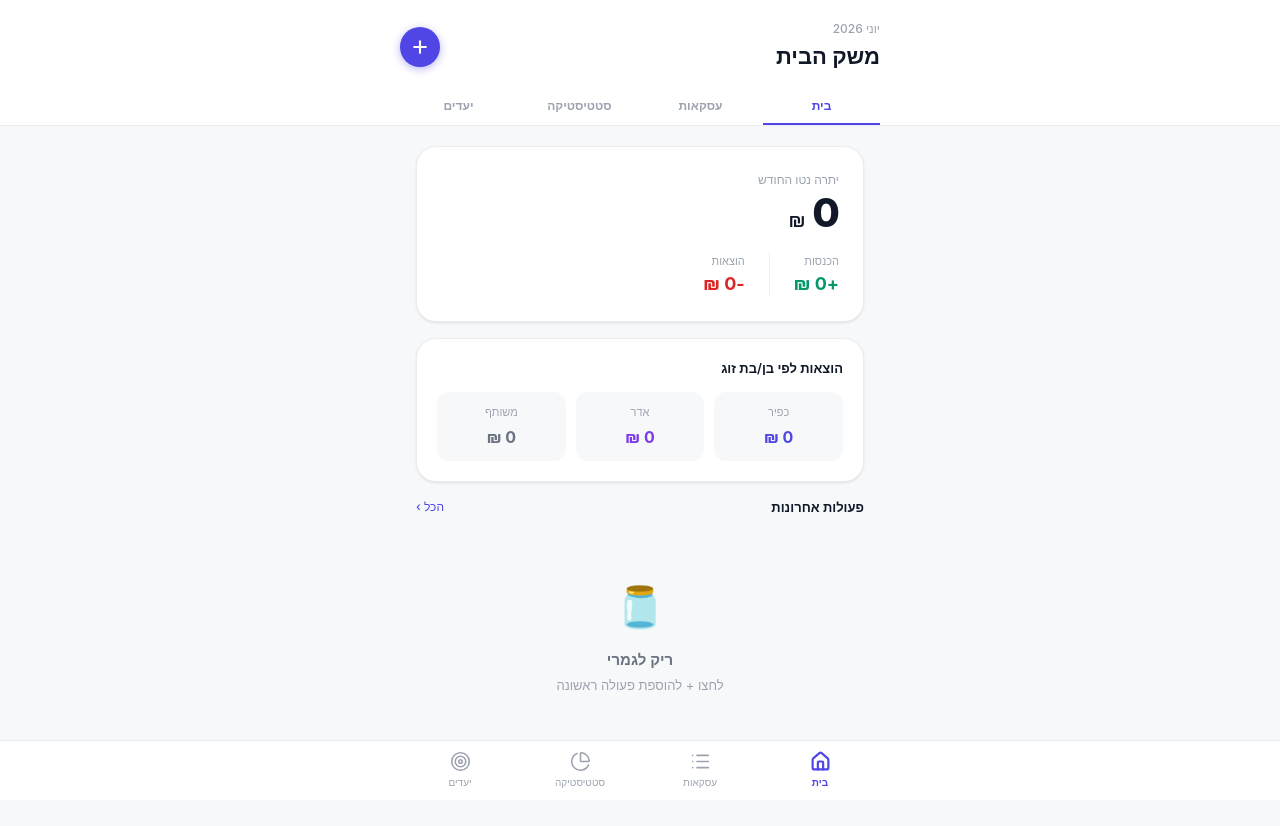
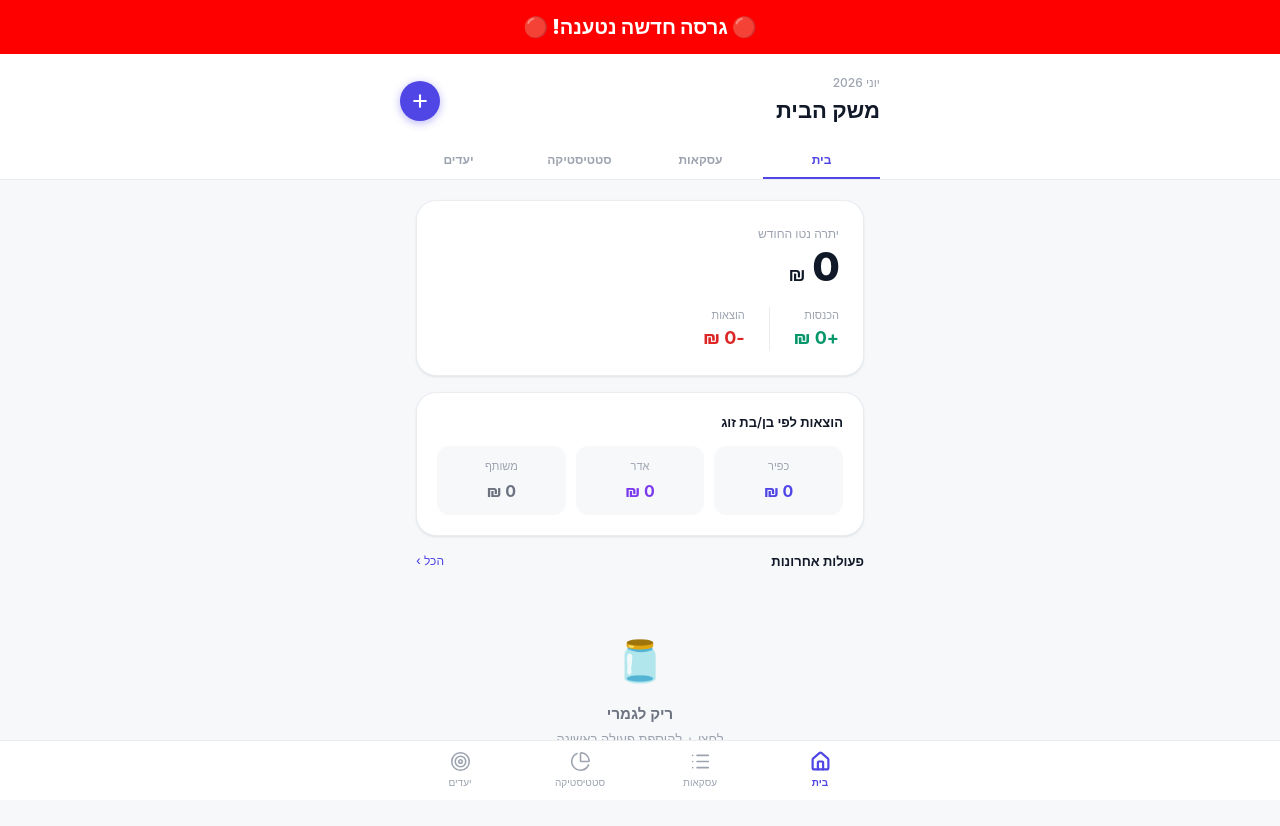
Before and after one commit to fr3kfir/famliy-finance, a Next.js app: page / in a window 1280 px wide. Shown: the top 826 px of the page. Built offline with nearby package versions, Linux system fonts and the light colour scheme.

Commit message:
test: version marker

```diff
--- a/src/app/page.tsx
+++ b/src/app/page.tsx
@@ -50,6 +50,7 @@ export default function App() {
     <div style={{ background: 'var(--bg)', minHeight: '100svh', paddingBottom: 88 }}>
 
       {/* ── HEADER ── */}
+      <div style={{ background: '#FF0000', color: 'white', textAlign: 'center', padding: 12, fontWeight: 900, fontSize: 20 }}>🔴 גרסה חדשה נטענה! 🔴</div>
       <header style={{ background: 'var(--white)', borderBottom: '1px solid var(--border)', padding: '20px 20px 0' }}>
         <div style={{ maxWidth: 480, margin: '0 auto' }}>
           <div style={{ display: 'flex', justifyContent: 'space-between', alignItems: 'center', marginBottom: 16 }}>
```
